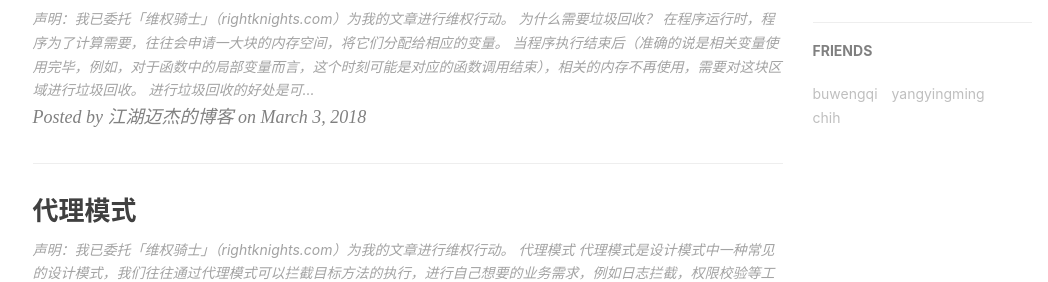
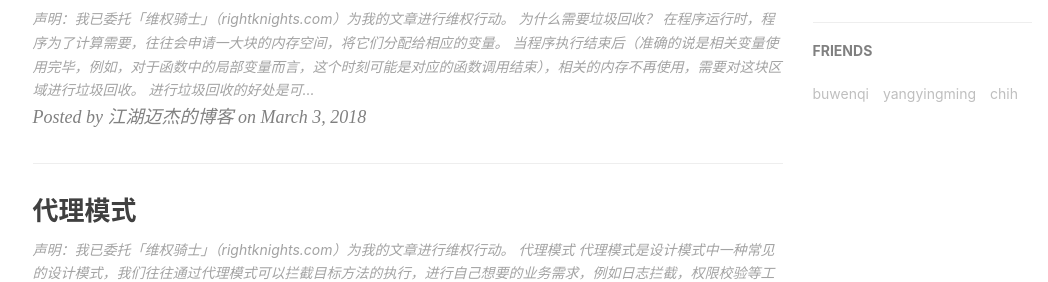
Before and after one commit to MiJack/mijack.github.io, a Jekyll site: the page built from index.html, in a window 1280 px wide and 900 px high, scrolled down 1163 px. Shown: the part 175-457 px from the top of the window, without its empty margins (135-1183 px from the left). Built offline with Jekyll 4.4.1, drawn with Linux system fonts in a browser that asks for light colours; nearby versions of some CDN libraries; the list of posts is cut into pages by our own code; comment, search, counter and statistics services are not loaded.

Commit message:
add file

```diff
--- a/_config.yml
+++ b/_config.yml
@@ -99,8 +99,8 @@ service-worker: true
 # Friends
 friends: [
     {
-        title: "buwengqi",
-        href: "http://buwengqi.github.io"
+        title: "buwenqi",
+        href: "https://buwenqi.github.io"
     },{
         title: "yangyingming",
         href: "http://yangyingming.com"
```
